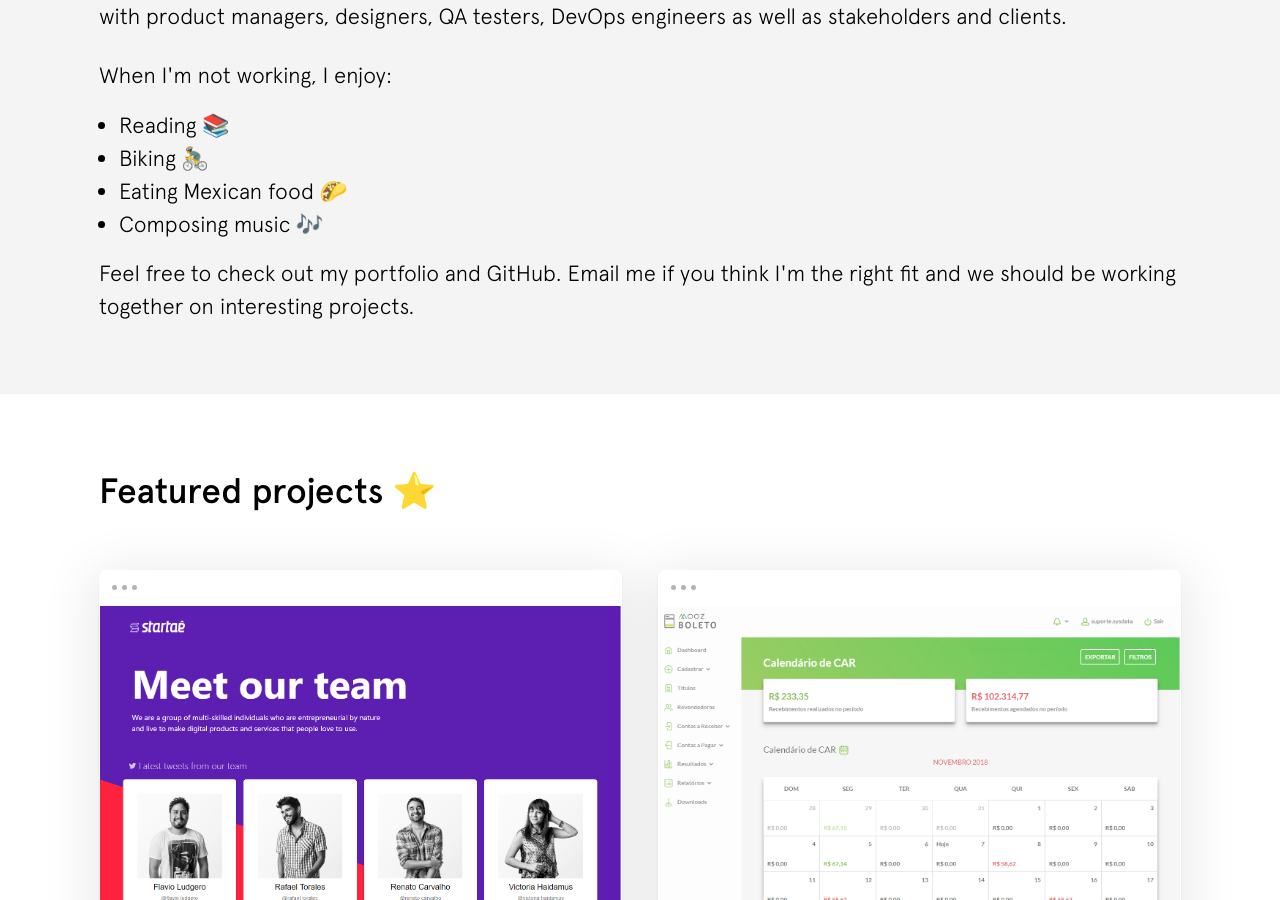
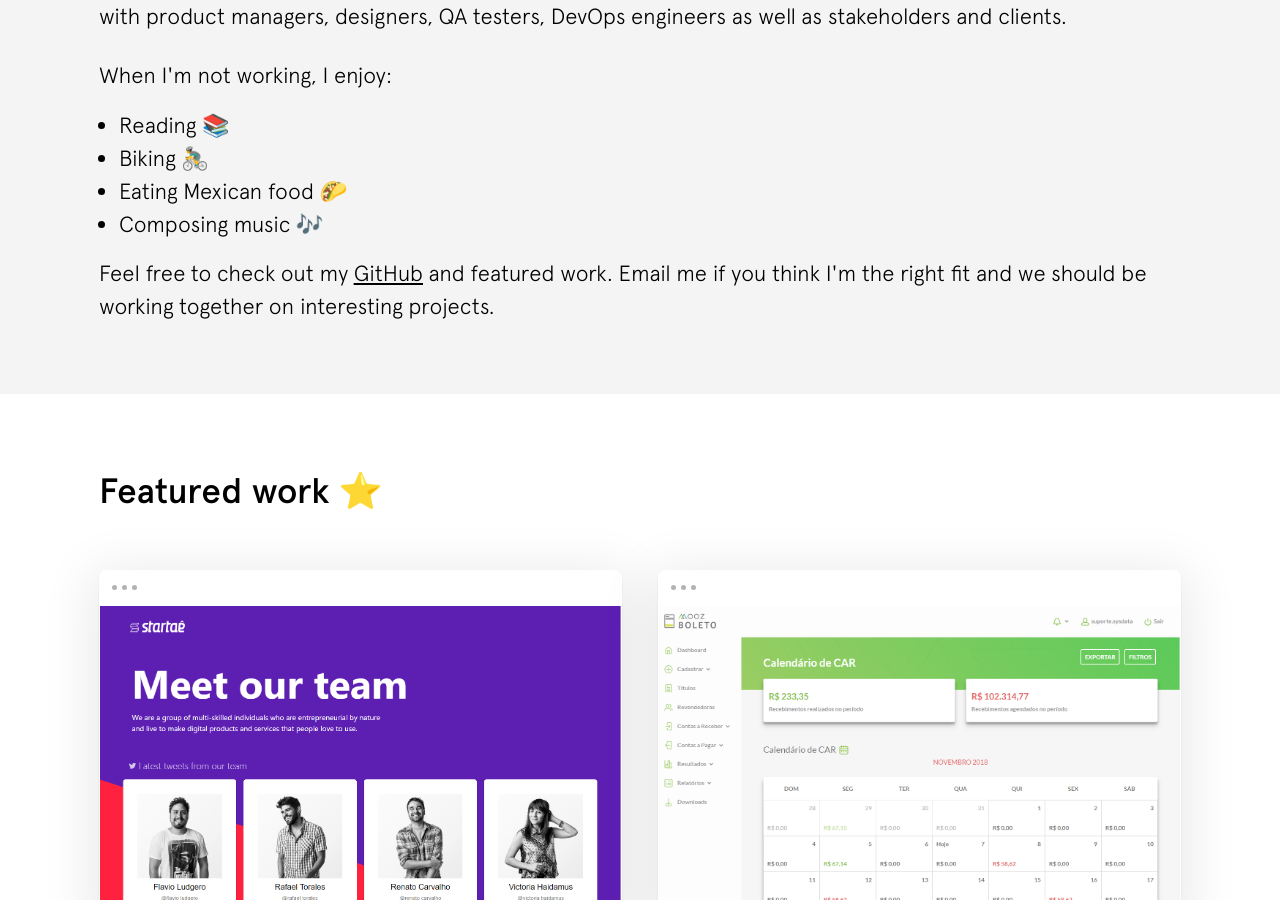
Before and after one commit to matheuseabra/matheuseabra.github.io, a Jekyll site: the page built from index.html, in a window 1280 px wide and 900 px high, scrolled down 1274 px. Built offline with Jekyll 4.4.1, drawn with Linux system fonts in a browser that asks for light colours; the list of posts is cut into pages by our own code.

Commit message:
Update header

```diff
--- a/index.html
+++ b/index.html
@@ -59,8 +59,7 @@ enabled: true
     </h3>
     <h3 class="work__subtitle">
       <span data-aos="slice-up" data-aos-duration="400" data-aos-delay="100">
-        Feel free to check out my portfolio and GitHub. Email me if you think
-        I'm the right fit and we should be working together on interesting
+        Feel free to check out my <a target="_blank" href="https://github.com/matheuseabra" style="color: inherit; text-decoration: underline;">GitHub</a> and featured work. Email me if you think I'm the right fit and we should be working together on interesting
         projects.
       </span>
     </h3>
@@ -71,7 +70,7 @@ enabled: true
   <div class="grid">
     <h2 class="work__title">
       <span data-aos="slice-up" data-aos-duration="400">Featured</span>
-      <span data-aos="slice-up" data-aos-duration="400" data-aos-delay="100">projects &#x2B50;</span>
+      <span data-aos="slice-up" data-aos-duration="400" data-aos-delay="100">work &#x2B50;</span>
     </h2>
     <div class="work__container">
       {% assign ordered_work = site.work | sort: 'order' %} {% for work in
```
